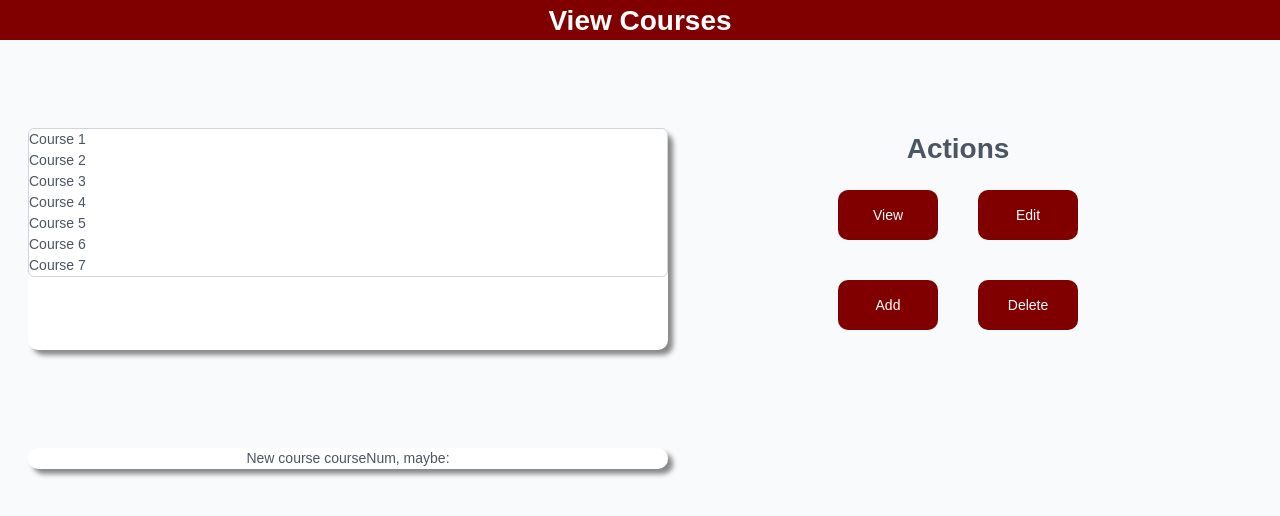
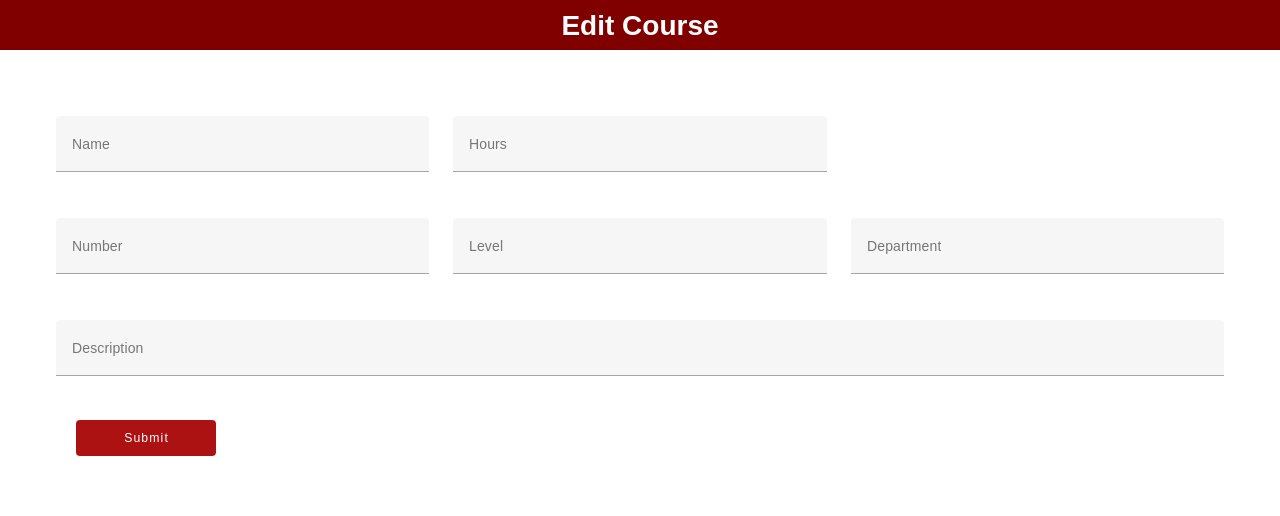
Before and after one commit to ItzWillz/seiv_project2_frontend, a Vue app: page /edit/1 in a window 1280 px wide. Shown: the top 516 px of the page. Built offline with nearby package versions, Linux system fonts and the light colour scheme; no server answers; a web font is replaced by a local one.

Commit message:
Displayed Data and More
Displayed Data on the Home Page
Fixed the View Page entirely
Filled in base data for View Page
Filled in base data for Edit Page
Changed and added more Services
Other Fixes

```diff
--- a/package.json
+++ b/package.json
@@ -5,6 +5,7 @@
   "type": "module",
   "scripts": {
     "dev": "cross-env APP_ENV=development vite",
+    "serve": "vue-cli-service serve",
     "build": "cross-env APP_ENV=production vite build",
     "preview": "vite preview",
     "bundle": "mv .env dist",
--- a/src/App.vue
+++ b/src/App.vue
@@ -1,75 +1,7 @@
-<script setup>
-import { ref, onMounted } from "vue";
-import Listbox from 'primevue/listbox';
-import router from "./router.js";
-import courseServices from "./services/courseServices.js";
-
-//import ViewCourse from './components/addCourse.vue'
-
-const course = ( {} );
-
-const retrieveLessons = () => {
-  courseServices.getAll()
-    .then((response) => {
-      course.value = response.data;
-    })
-    .catch((e) => {
-        console.log(e);
-    //   message.value = e.response.data.message;
-    });
-};
-
-
-const addCourse =() => {
-     router.push({ name: 'add'});
-};
-
-const editCourse =() => {
-     router.push({ name: 'edit'});
-};
-
-const selectedCourse = ref();
-const cities = ref([
-    { name: 'Course', code: '1' },
-    { name: 'Course', code: '2' },
-    { name: 'Course', code: '3' },
-    { name: 'Course', code: '4' },
-    { name: 'Course', code: '5' },
-    { name: 'Course',code: '6' },
-    { name: 'Course',code: '7' }
-]);
-const items = ref(Array.from({ length: cities.value.length }, (_, i) => ({ label: `${cities.value[i].name} ${cities.value[i].code}`, })));
-//retrieveLessons();
-
-</script>
-
 <template>
+<v-app>
+  <v-main>
   <router-view />
-
-  <div style="background-color: maroon; width 100%; height:50px; margin:-10px; display:block;">
-      <h1 style="color:white; text-align:center; margin:0px; padding-top:10px;">View Courses</h1>
-      </div>
-
-      <div class="column">
-    <div class="card flex justify-content-center">
-        <Listbox v-model="selectedCourse" :options="items" optionLabel="label" />
-    </div>
-    <div style="margin-top: 7rem">
-      <h1 style="text-align: center;">Actions</h1>
-      <div class="row">
-      <button @click=viewCourse(selectedCourse.value) >View</button>
-      <button @click=editCourse(selectedCourse.value)>Edit</button>
-      </div>
-      <div class="row">
-      <button @click=addCourse>Add</button>
-      <!-- <a href="../views/addCourses.vue">Add</a> -->
-
-      <button @click=deleteCourse(selectedCourse.value)>Delete</button>
-      </div>
-      </div>
-    </div>
-
-    <div class="card text-center m-3">
-        <div class="card-body">New course courseNum, maybe:</div>
-    </div>
+  </v-main>
+</v-app>
 </template>
--- a/src/router.js
+++ b/src/router.js
@@ -1,7 +1,6 @@
 import {createRouter, createWebHistory} from "vue-router";
 
 import AddCourse from "./views/addCourses.vue";
-import ViewCourse from "./views/ViewCourses.vue";
 import Home from "./views/HomePage.vue"
 import EditCourse from "./views/EditCourse.vue";
 import View from "./views/ViewCourse.vue";
@@ -21,19 +20,16 @@ const router = createRouter({
             component: AddCourse,
         },
         {
-            path:"/view",
-            name: "view",
-            component: ViewCourse,
+            path:"/edit/:id",
+            name: "edit",
+            component: EditCourse,
+            props: true,
         },
         {
-            path:"/edit",
-            name: "edit",
-            component: EditCourse,
-        },
-        {
-                    path:"/courses/:id",
+                    path:"/view/:id",
                     name:"viewCourse",
                     component: View,
+                    props: true,
         },
     ],
 });
--- a/src/services/courseServices.js
+++ b/src/services/courseServices.js
@@ -7,6 +7,9 @@ export default{
     create(data){
         return apiClient.post("/", data);
     },
+    get(id){
+        return apiClient.get(`/courses/${id}`);
+    },
     update(id, data) {
         return apiClient.put(`/courses/${id}`, data);
       },
--- a/src/views/EditCourse.vue
+++ b/src/views/EditCourse.vue
@@ -1,14 +1,31 @@
-<script>
+<script setup>
+  import { ref } from "vue";
+  import CourseServices from "../services/courseServices";
+  import { useRouter } from "vue-router";
 
-  export default {
-    data: () => ({
-      valid: false,
-      name: '',
-      hours: '',
-      number: '',
-      isDisabled: false,
-    }),
+  const router = useRouter();
+  const course = ref({});
+  const valid = ref(false);
+
+  const props = defineProps({
+  id: {
+    required: true,
+  },
+});
+
+  const retrieveCourse = async () => {
+  try {
+
+    const response = await CourseServices.get(props.id);
+    course.value = response.data;
   }
+  catch (e) {
+    console.log(e.response.data.message);
+    //message.value = e.response.data.message;
+  }
+};
+
+retrieveCourse();
 </script>
 
 <template>
@@ -16,40 +33,40 @@
       <h1 style="color:white; text-align:center; margin:0px; padding-top:5px;">Edit Course</h1>
       </div>
 
-    <v-form v-model="valid" :disabled="isDisabled" style="padding-top:50px;">
+    <v-form v-model="valid" style="padding-top:50px;">
 
 
       <v-container>
         <v-row>
           <v-col  cols="12"  md="4">
-            <v-text-field  v-model="name"  label="Name"  required  hide-details
+            <v-text-field v-model="course.name" id="name" label="Name" :counter="50" required hide-details
             ></v-text-field>
           </v-col>
 
           <v-col cols="12" md="4" >
-          <v-select label="Hours" :items="['0','1', '2', '3', '4',]" > </v-select>
+          <v-select v-model="course.hours" label="Hours" :items="['0','1', '2', '3', '4',]" > </v-select>
           </v-col>
               </v-row>
 
 
         <v-row>
           <v-col cols="12" md="4" >
-            <v-text-field v-model="number" label="Number" hide-details required></v-text-field>
+            <v-text-field v-model="course.courseNum" label="Number" hide-details required></v-text-field>
           </v-col>
 
           <v-col cols="12" md="4" >
-          <v-select  label="Level"  :items="['0', '1', '2', '3', '4','5']"></v-select>
+          <v-select  v-model="course.level" label="Level"  :items="['0', '1', '2', '3', '4','5']"></v-select>
           </v-col>
 
 
           <v-col cols="12"  md="4">
-          <v-select  label="Department"  :items="['Computer Science', 'Arts', 'Business','Music']"></v-select>
+          <v-text-field  v-model="course.dept" label="Department" hide-details required></v-text-field>
           </v-col>
         </v-row>
 
         <v-row>
           <v-col cols="12" >
-             <v-text-field  v-model="description"  label="Description"   hide-details
+             <v-text-field  v-model="course.desc"  label="Description"   hide-details
           ></v-text-field>
           </v-col>
         </v-row>
--- a/src/views/HomePage.vue
+++ b/src/views/HomePage.vue
@@ -4,14 +4,13 @@ import Listbox from 'primevue/listbox';
 import router from "../router.js";
 import courseServices from "../services/courseServices";
 
-//import ViewCourse from './components/addCourse.vue'
-
-const course = ({});
+const course = ref([]);
 
 const retrieveLessons = () => {
   courseServices.getAll()
     .then((response) => {
       course.value = response.data;
+      console.log(course.value);
     })
     .catch((e) => {
         console.log(e);
@@ -19,75 +18,70 @@ const retrieveLessons = () => {
     });
 };
 
+retrieveLessons();
 
 const deleteCourse = (course) => {
-  courseServices.delete(course.id)
+  courseServices.delete(course.courseNum)
     .then(() => {
-      retrieveLessons();
+      //retrieveLessons();
+      router.push({name: "home"});
     })
     .catch((e) => {
-      message.value = e.response.data.message;
+        console.log(e.response.data.message);
+      //message.value = e.response.data.message;
     });
 };
 
+     //const items = ref(Array.from({ length: course.length }, (_, i) => ({ label: `${course[i].name} ${course[i].courseNum}`, })));
+       // console.log(items);
 
 const addCourse =() => {
      router.push({ name: 'add'});
 };
 
 const editCourse =() => {
-     router.push({ name: 'edit', params: { id: course.id } });
+  if (!selectedCourse.value) {
+    console.error('Error: No course selected.');
+    return;
+  }
+  console.log(selectedCourse.value);
+  router.push({ name: 'edit', params: { id: selectedCourse.value } });
 };
 
-// const viewCourse = (course) => {
-//   router.push({ name: "view", params: { id: course.id } });
-// };
 
 const selectedCourse = ref();
-const cities = ref([
-    { name: 'Course', code: '1' },
-    { name: 'Course', code: '2' },
-    { name: 'Course', code: '3' },
-    { name: 'Course', code: '4' },
-    { name: 'Course', code: '5' },
-    { name: 'Course',code: '6' },
-    { name: 'Course',code: '7' }
-]);
-const items = ref(Array.from({ length: cities.value.length }, (_, i) => ({ label: `${cities.value[i].name} ${cities.value[i].code}`, })));
-retrieveLessons();
+
 
 const viewCourse = () => {
   if (!selectedCourse.value) {
     console.error('Error: No course selected.');
     return;
   }
-  router.push({ name: 'viewCourse', params: { id: 4 } });//put course ID after retreiving data
+  console.log(selectedCourse.value);
+  router.push({ name: 'viewCourse', params: { id: selectedCourse.value } });
 };
 
 </script>
 
 <template>
- <!-- <tr v-for="(item, index) in tutorials" :key="item.title">
-              <td>{{ item.title }}</td>
-              <td>{{ item.description }}</td>
-                          </tr> -->
+
     <div style="background-color: maroon; width 100%; height:50px; margin:-10px; display:block;">
       <h1 style="color:white; text-align:center; margin:0px; padding-top:10px;">View Courses</h1>
       </div>
 
       <div class="column">
     <div class="card flex justify-content-center">
-        <Listbox v-model="selectedCourse" :options="items" optionLabel="label" />
+        <Listbox v-model="selectedCourse"  :options='course' optionLabel= 'name' optionValue="courseNum"/>
+
     </div>
     <div style="margin-top: 7rem">
       <h1 style="text-align: center;">Actions</h1>
       <div class="row">
       <button @click=viewCourse(selectedCourse.value) >View</button>
-      <button @click=editCourse(selectedCourse.value)>Edit</button>
+      <button @click=editCourse()>Edit</button>
       </div>
       <div class="row">
       <button @click=addCourse>Add</button>
-      <!-- <a href="../views/addCourses.vue">Add</a> -->
       <button @click="viewCourse()">View Course</button>
 
       <button @click=deleteCourse(selectedCourse.value)>Delete</button>
@@ -95,9 +89,6 @@ const viewCourse = () => {
       </div>
     </div>
 
-    <div class="card text-center m-3">
-        <div class="card-body">New course courseNum, maybe:</div>
-    </div>
 </template>
 
 <style>
--- a/src/views/ViewCourse.vue
+++ b/src/views/ViewCourse.vue
@@ -1,89 +1,90 @@
+<script setup>
+  import { ref } from "vue";
+  import CourseServices from "../services/courseServices";
+  import { useRouter } from "vue-router";
+
+  const router = useRouter();
+  const course = ref({});
+  const valid = ref(false);
+
+  const props = defineProps({
+  id: {
+    required: true,
+  },
+});
+
+  const retrieveCourse = async () => {
+  try {
+
+    const response = await CourseServices.get(props.id);
+    course.value = response.data;
+  }
+  catch (e) {
+    console.log(e.response.data.message);
+    //message.value = e.response.data.message;
+  }
+};
+
+retrieveCourse();
+
+const returnHome = () => {
+  router.push({ path: "/" });
+};
+</script>
+
 <template>
-    <div>
-      <!-- Header -->
-      <div class="header">
-        <h1>View Course</h1>
+<div style="background-color: maroon; width 100%; height:50px; display:block;">
+      <h1 style="color:white; text-align:center; margin:0px; padding-top:5px;">View Course</h1>
       </div>
 
-      <!-- Course Information -->
-      <div class="course-info">
-        <strong>Course ID:</strong> {{ course.id }}
-        <br />
-        <strong>Course Name:</strong> {{ course.name }}
-        <br />
-        <strong>Hours:</strong> {{ course.hours }}
-      </div>
+    <v-form v-model="valid" style="padding-top:50px;">
 
-      <!-- Return Button -->
-      <div class="return-button">
-        <router-link to="/">
-          <v-btn color="primary" text>
-            Return
-          </v-btn>
-        </router-link>
-      </div>
-    </div>
+
+      <v-container>
+        <v-row>
+          <v-col  cols="12"  md="4">
+            <v-text-field v-model="course.name" id="name" label="Name" :counter="50" required hide-details :disabled="true"
+            ></v-text-field>
+          </v-col>
+
+          <v-col cols="12" md="4" >
+          <v-select v-model="course.hours" label="Hours" :disabled="true" > </v-select>
+          </v-col>
+              </v-row>
+
+
+        <v-row>
+          <v-col cols="12" md="4" >
+            <v-text-field v-model="course.courseNum" label="Number" hide-details required :disabled="true"></v-text-field>
+          </v-col>
+
+          <v-col cols="12" md="4" >
+          <v-select  v-model="course.level" label="Level"  :disabled="true"></v-select>
+          </v-col>
+
+
+          <v-col cols="12"  md="4">
+          <v-text-field  v-model="course.dept" label="Department" hide-details required :disabled="true"></v-text-field>
+          </v-col>
+        </v-row>
+
+        <v-row>
+          <v-col cols="12" >
+             <v-text-field  v-model="course.desc"  label="Description"   hide-details :disabled="true"
+          ></v-text-field>
+          </v-col>
+        </v-row>
+
+        <v-row>
+            <v-col cols="auto">
+            <v-btn  block class="text-none mb-4"   color="#AD1212"  variant="flat" @click="returnHome">
+             Return </v-btn>
+            </v-col>
+        </v-row>
+      </v-container>
+    </v-form>
   </template>
 
-  <script>
-  //import axios from 'axios';
-  export default {
-    data() {
-      return {
-        course: {
-          id: '',
-          name: '',
-          hours: '',
-        },
-      };
-    },
-    mounted() {
-      const courseId = this.$route.params.id;
+<style>
 
-      // Fetch course data from Express.js server
-      this.fetchCourse(courseId);
-    },
-    methods: {
-      fetchCourse(courseId) {
-        // axios.get(`/api/course/${courseId}`)
-        //   .then((response) => {
-        //     this.course = response.data; // Assuming you receive a single course object
-        //   })
-        //   .catch((error) => {
-        //     console.error('Error fetching course:', error);
-        //   });
-        this.course={
-            id: courseId,
-            name:"MO",
-            hours:5,
-        }
-      },
-    },
-  };
-  </script>
-  <style scoped>
-  /* Add your CSS styles here */
-  .header {
-    background-color: maroon;
-    width: 100%;
-    height: 50px;
-    margin: -10px;
-    text-align: center;
-  }
-
-  .header h1 {
-    color: white;
-    margin: 0;
-    padding-top: 10px;
-  }
-
-  .course-info {
-    margin-top: 1rem;
-    text-align: center;
-  }
-
-  .return-button {
-    margin-top: 2rem;
-    text-align: center;
-  }
-  </style>
+</style>
```
Also changed, not shown: src/services/services.js (+12 -1 lines), src/views/ViewCourses.vue (deleted, +0 -8 lines).
